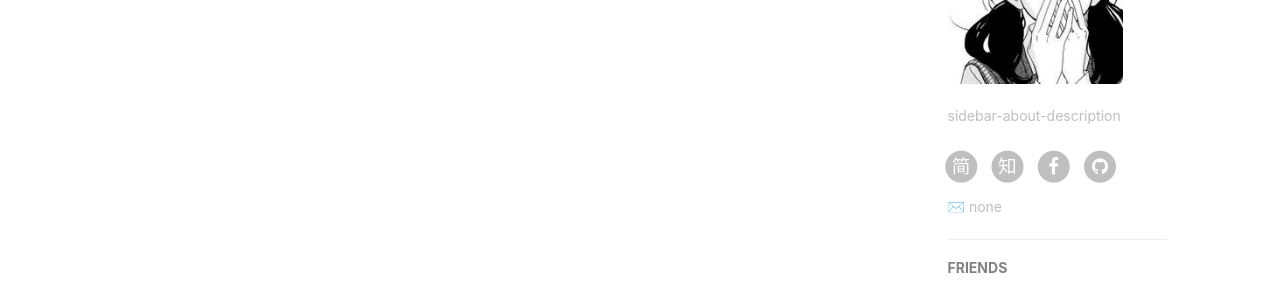
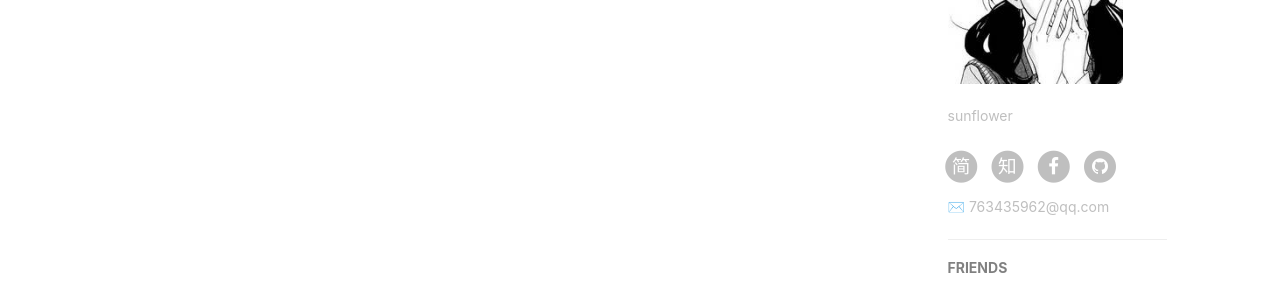
Before and after one commit to HappyWalkers/HappyWalkers.github.io, a Jekyll site: the page built from index.html, in a window 1280 px wide. Shown: the part 675-977 px from the top of the page. Built offline with Jekyll 4.4.1, drawn with Linux system fonts in a browser that asks for light colours; nearby versions of some CDN libraries; the list of posts is cut into pages by our own code; comment, search, counter and statistics services are not loaded.

Commit message:
new info

```diff
--- a/_config.yml
+++ b/_config.yml
@@ -2,7 +2,7 @@
 title: HappyWalkers
 SEOTitle: HappyWalkers | Blog
 header-img: img/post-bg-desk.jpg
-email: none
+email: 763435962@qq.com
 description: "HappyWalkers and his blog"
 keyword: "My blog"
 url: "https://HappyWalkers.github.io"          # your host, for absolute URL
@@ -11,7 +11,7 @@ github_repo: "https://github.com/HappyWalkers/HappyWalkers.github.io.git" # you
 
 # Sidebar settings
 sidebar: true                           # whether or not using Sidebar.
-sidebar-about-description: "sidebar-about-description"
+sidebar-about-description: "sunflower"
 sidebar-avatar: /img/avatar_binggan.jpg      # use absolute URL, seeing it's used in both `/` and `/about/`
 
 
```
